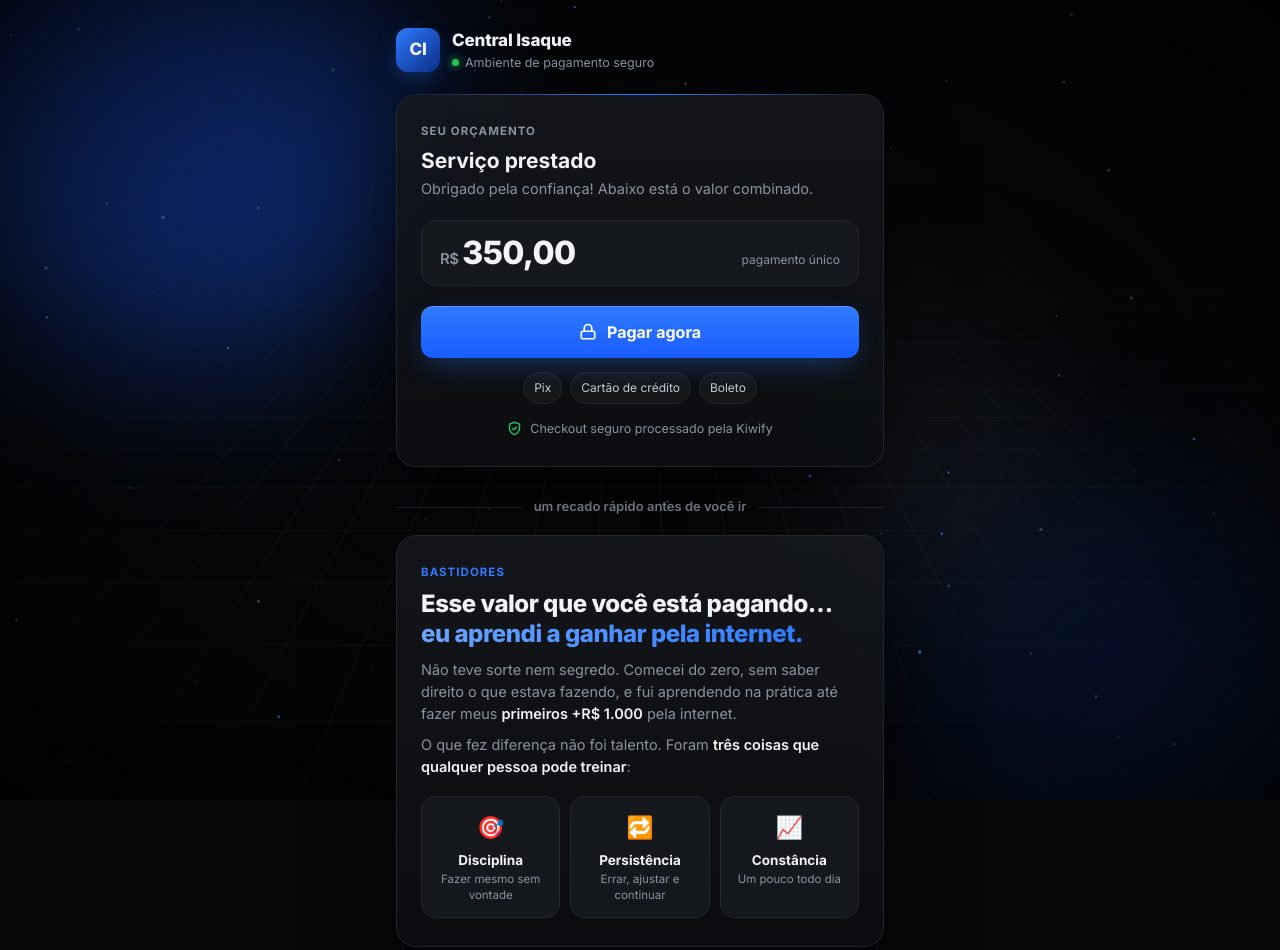
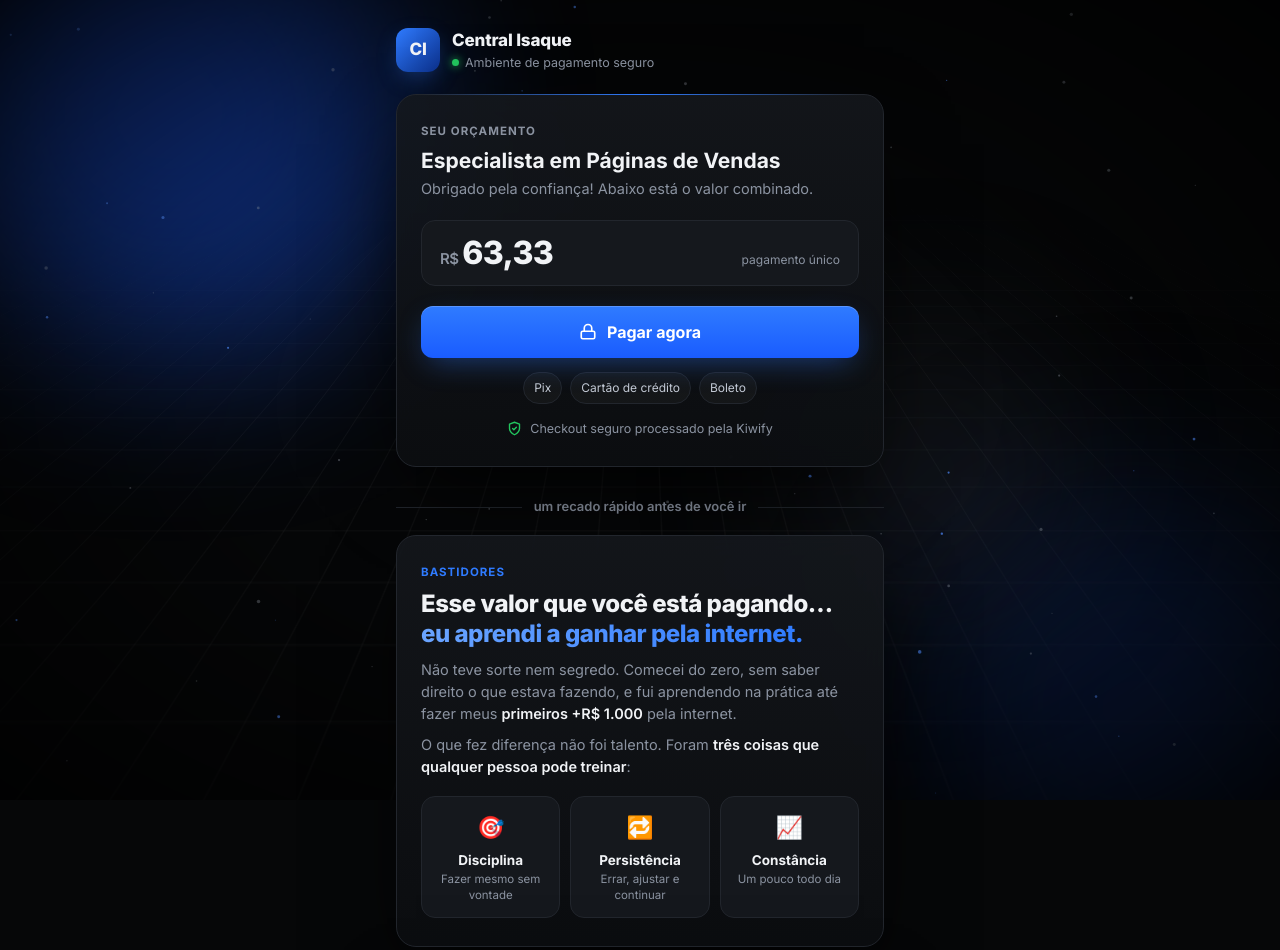
Before and after one commit to centralisaque/pagamento, a plain HTML site: page index.html in a window 1280 px wide. Shown: the top 950 px of the page. Drawn offline with Linux system fonts and the light colour scheme.

Commit message:
Update service details and pricing in index.html

```diff
--- a/index.html
+++ b/index.html
@@ -245,16 +245,16 @@
      ========================================================= */
   const CONFIG = {
     // --- ORÇAMENTO DO CLIENTE (muda a cada cliente) ---
-    servico:        "Serviço prestado",             // ex: "Criação de loja TikTok Shop"
+    servico:        "Especialista em Páginas de Vendas",             // ex: "Criação de loja TikTok Shop"
     servicoDesc:    "Obrigado pela confiança! Abaixo está o valor combinado.",
-    valorServico:   "350,00",                       // mesmo valor do produto na Kiwify
+    valorServico:   "63,33",                       // mesmo valor do produto na Kiwify
     notaServico:    "pagamento único",
-    linkPagamento:  "https://pay.kiwify.com.br/LINK-DO-ORCAMENTO",
+    linkPagamento:  "https://pay.kiwify.com.br/abc123",
 
     // --- CURSO (fixo) ---
     marco:          "primeiros +R$ 1.000",          // use o seu resultado REAL
-    precoCurso:     "47",
-    precoAntigo:    "R$ 97",                        // deixe "" para não mostrar
+    precoCurso:     "47,99",
+    precoAntigo:    "R$ 97,98",                        // deixe "" para não mostrar
     notaCurso:      "pagamento único · acesso imediato",
     linkCurso:      "https://pay.kiwify.com.br/LINK-DO-CURSO",
     modulos: [
```
